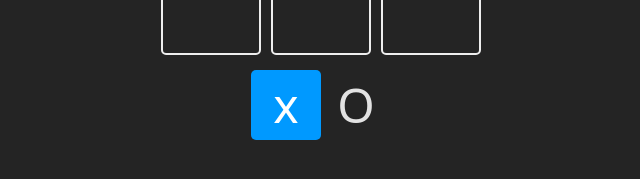
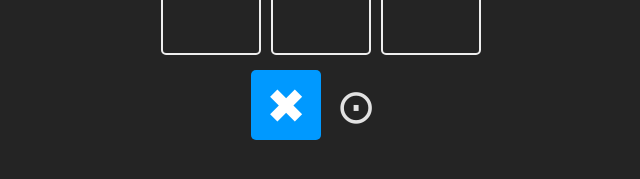
Before and after one commit to TanitoCode/ProyectoReact, a React (Vite) app in the folder projects/02-ta-te-ti/: page / in a window 1280 px wide. Shown: the part 445-624 px from the top of the page, without its empty margins (319-959 px from the left). Built offline with nearby package versions, Linux system fonts and the light colour scheme.

Commit message:
Cambiar los simbolos

```diff
--- a/projects/02-ta-te-ti/src/constants.js
+++ b/projects/02-ta-te-ti/src/constants.js
@@ -1,6 +1,6 @@
 export const TURNS = {
-    X: 'x',
-    O: 'O'
+    X: '✖',
+    O: '⊙'
   }
 
 
```
